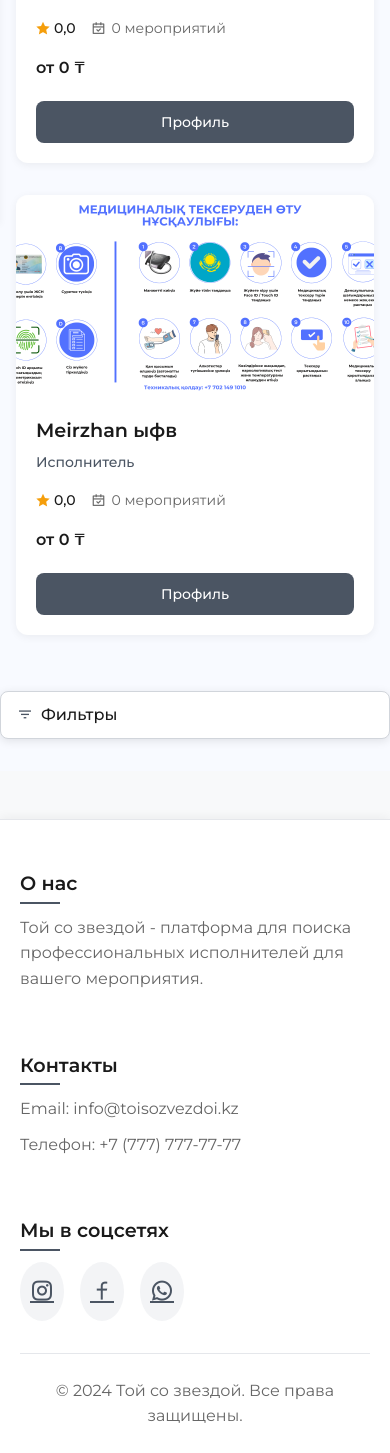
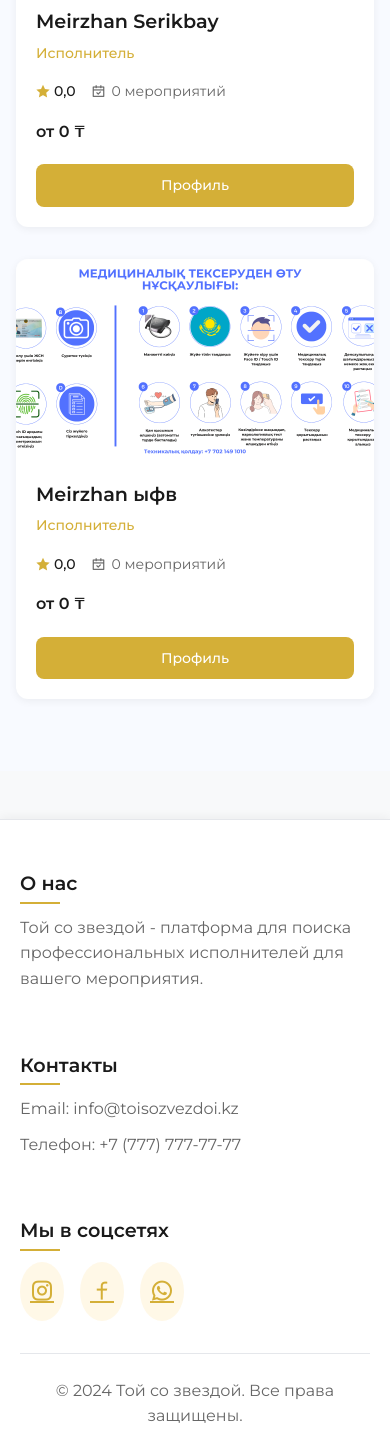
Before and after one commit to SmaylovSerikbay/tsz25, a Django app: page /catalog/ in a window 390 px wide. Shown: the part 836-2289 px from the top of the page. Run offline with Django 5.2, Linux system fonts and the light colour scheme; data comes from the database, SQL or seed files in the repository.

Commit message:
Update catalog template styles and functionality to enhance mobile responsiveness. Change primary color scheme, refine filter sidebar interactions, and reposition mobile filters toggle button for improved usability. Adjust JavaScript for better filter management on smaller screens.

```diff
--- a/templates/catalog.html
+++ b/templates/catalog.html
@@ -11,9 +11,9 @@
   <style>
     /* Base styles */
     :root {
-      --primary-color: #4B5563;
-      --primary-dark: #374151;
-      --primary-light: #F3F4F6;
+      --primary-color: #D4AF37;
+      --primary-dark: #B4941F;
+      --primary-light: #FFF8E7;
       --gray-100: #f8faff;
       --gray-200: #e5e7eb;
       --gray-300: #d1d5db;
@@ -385,7 +385,57 @@
         padding: 0 16px;
       }
 
-      /* Add mobile filters toggle button */
+      .filters-sidebar {
+        position: fixed;
+        top: -100%;
+        left: 0;
+        width: 100%;
+        height: 100vh;
+        z-index: 999;
+        border-radius: 0;
+        transition: top 0.3s ease;
+        overflow-y: auto;
+      }
+
+      .filters-sidebar.active {
+        top: 0;
+      }
+
+      .filters-header {
+        position: sticky;
+        top: 0;
+        background: white;
+        z-index: 2;
+        padding: 16px;
+        border-bottom: 1px solid var(--gray-200);
+      }
+
+      .rating {
+        color: var(--primary-color);
+      }
+
+      .performer-type {
+        color: var(--primary-color);
+      }
+
+      .btn.accent {
+        background: var(--primary-color);
+        color: white;
+      }
+
+      .btn.accent:hover {
+        background: var(--primary-dark);
+      }
+
+      .btn.outline {
+        border: 1px solid var(--primary-color);
+        color: var(--primary-color);
+      }
+
+      .btn.outline:hover {
+        background: var(--primary-light);
+      }
+
       .mobile-filters-toggle {
         display: flex;
         align-items: center;
@@ -847,28 +862,12 @@
   <script>
     // Инициализация формы при загрузке страницы
     document.addEventListener('DOMContentLoaded', function() {
-      // Устанавливаем минимальную дату для фильтра по дате
       const dateInput = document.querySelector('input[type="date"]');
       const today = new Date();
       dateInput.min = today.toISOString().split('T')[0];
     });
 
-    // Add mobile menu toggle functionality
-    function toggleMobileMenu() {
-      const mobileMenu = document.querySelector('.mobile-menu');
-      const mobileMenuToggle = document.querySelector('.mobile-menu-toggle');
-
-      mobileMenu.classList.toggle('active');
-      mobileMenuToggle.classList.toggle('active');
-
-      if (mobileMenu.classList.contains('active')) {
-        document.body.style.overflow = 'hidden';
-      } else {
-        document.body.style.overflow = 'auto';
-      }
-    }
-
-    // Add filters toggle functionality
+    // Toggle filters
     function toggleFilters() {
       const filtersSidebar = document.querySelector('.filters-sidebar');
       document.body.style.overflow = filtersSidebar.classList.contains('active') ? 'auto' : 'hidden';
```
Also changed, not shown: other parts of templates/catalog.html (+6 -41 lines).
